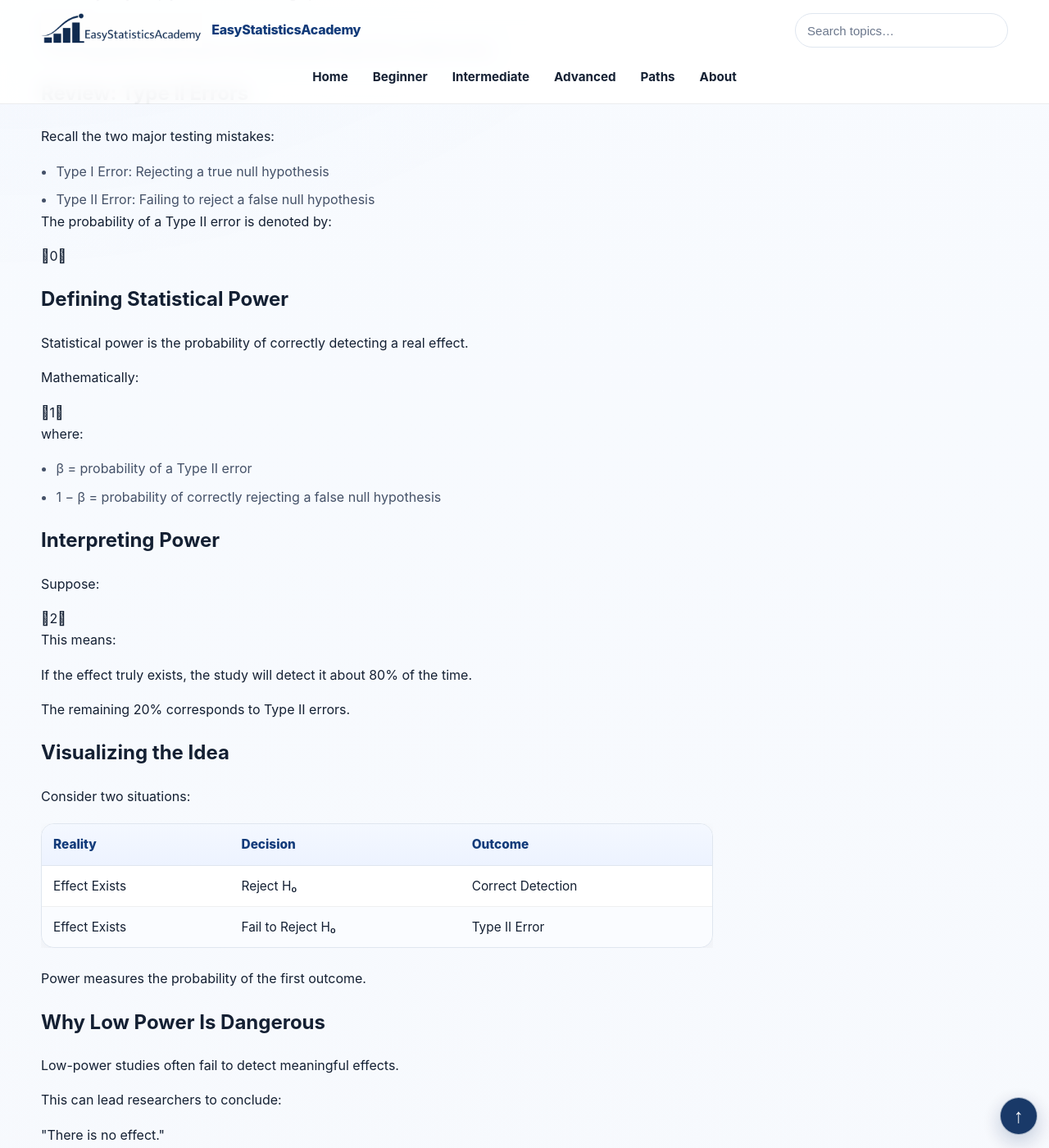
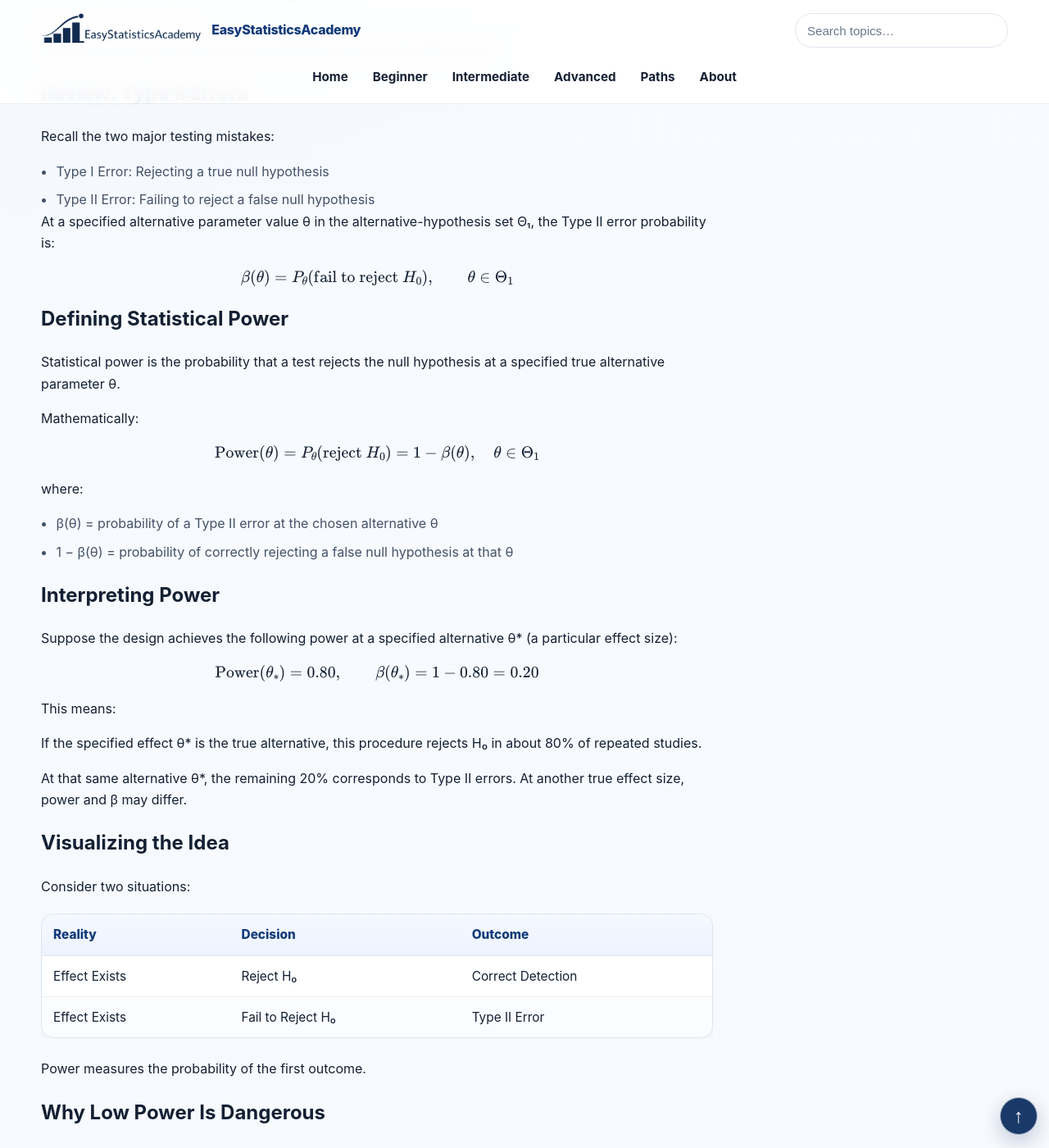
Before and after one commit to ammar-homaida-statistics/easystatisticsacademy, a Jekyll site: the page built from inference/power-sample-size/what-is-statistical-power/index.md, in a window 1280 px wide and 1400 px high, scrolled down 856 px. Shown: the whole window at 82% size. Built offline with Jekyll 4.4.1, drawn with Linux system fonts in a browser that asks for light colours; some of the changed text lies outside the part shown.

Commit message:
Restore five statistical power formulas and alternative-specific interpretation

```diff
--- a/inference/power-sample-size/what-is-statistical-power/index.md
+++ b/inference/power-sample-size/what-is-statistical-power/index.md
@@ -116,22 +116,30 @@ sidebar: false
     </ul>
 
     <p>
-      The probability of a Type II error is denoted by:
+      At a specified alternative parameter value θ in the
+      alternative-hypothesis set Θ₁, the Type II error probability is:
     </p>
 
-    0
+    \[
+\beta(\theta)=P_\theta(\text{fail to reject }H_0),
+\qquad\theta\in\Theta_1
+\]
 
     <h2>Defining Statistical Power</h2>
 
     <p>
-      Statistical power is the probability of correctly detecting a real effect.
+      Statistical power is the probability that a test rejects the null
+      hypothesis at a specified true alternative parameter θ.
     </p>
 
     <p>
       Mathematically:
     </p>
 
-    1
+    \[
+\operatorname{Power}(\theta)=P_\theta(\text{reject }H_0)
+=1-\beta(\theta),\quad\theta\in\Theta_1
+\]
 
     <p>
       where:
@@ -139,19 +147,23 @@ sidebar: false
 
     <ul class="bullets">
 
-      <li>β = probability of a Type II error</li>
+      <li>β(θ) = probability of a Type II error at the chosen alternative θ</li>
 
-      <li>1 − β = probability of correctly rejecting a false null hypothesis</li>
+      <li>1 − β(θ) = probability of correctly rejecting a false null hypothesis at that θ</li>
 
     </ul>
 
     <h2>Interpreting Power</h2>
 
     <p>
-      Suppose:
+      Suppose the design achieves the following power at a specified
+      alternative θ* (a particular effect size):
     </p>
 
-    2
+    \[
+\operatorname{Power}(\theta_*)=0.80,\qquad
+\beta(\theta_*)=1-0.80=0.20
+\]
 
     <p>
       This means:
@@ -160,12 +172,14 @@ sidebar: false
     <div class="example-box">
 
       <p>
-        If the effect truly exists, the study will detect it about 80% of the time.
+        If the specified effect θ* is the true alternative, this
+        procedure rejects H₀ in about 80% of repeated studies.
       </p>
     </div>
 
     <p>
-      The remaining 20% corresponds to Type II errors.
+      At that same alternative θ*, the remaining 20% corresponds to
+      Type II errors. At another true effect size, power and β may differ.
     </p>
 
     <h2>Visualizing the Idea</h2>
@@ -281,7 +295,9 @@ sidebar: false
       Traditional hypothesis testing focuses heavily on:
     </p>
 
-    3
+    \[
+\sup_{\theta\in\Theta_0}P_\theta(\text{reject }H_0)\le\alpha
+\]
 
     <p>
       which controls Type I errors.
@@ -291,10 +307,14 @@ sidebar: false
       Power focuses on the other side of the problem:
     </p>
 
-    4
+    \[
+\beta(\theta)=1-\operatorname{Power}(\theta),
+\qquad\theta\in\Theta_1
+\]
 
     <p>
-      and the ability to detect real effects.
+      A lower β(θ) indicates a greater chance of detecting that specified
+      alternative; both quantities must refer to the same θ.
     </p>
 
     <div class="concept-box">
@@ -362,7 +382,9 @@ sidebar: false
     </p>
 
     <p>
-      Larger samples generally increase power.
+      With a fixed alternative, significance level, distributional model,
+      and comparable study design, larger samples generally increase power.
+      Sample size alone cannot remedy selection bias or incorrect assumptions.
     </p>
 
     <h2>Power and Evidence</h2>
@@ -407,7 +429,8 @@ sidebar: false
     </p>
 
     <p>
-      Well-powered studies produce more reliable and stable conclusions.
+      Adequate power reduces the chance of overlooking the chosen effect,
+      but does not guarantee replication or protect against study bias.
     </p>
 
     <h2>The Bigger Picture</h2>
@@ -429,7 +452,10 @@ sidebar: false
       <strong>Core message:</strong>
 
       <p>
-        Statistical power is the probability of detecting a real effect. It equals 1 − β, where β is the probability of a Type II error. High power makes meaningful effects easier to detect and helps ensure that studies provide informative results.
+        At a stated alternative parameter θ, statistical power is the
+        probability of rejecting H₀. It equals 1 − β(θ), where β(θ)
+        denotes the probability of failing to reject at the same alternative.
+        Power is a planning property, not a guarantee for a single study.
       </p>
 
     </div>
@@ -458,13 +484,13 @@ sidebar: false
 
         <li>Statistical power is the probability of detecting a real effect</li>
 
-        <li>Power equals 1 − β</li>
+        <li>At a specified alternative θ, power equals 1 − β(θ)</li>
 
         <li>β represents the probability of a Type II error</li>
 
         <li>Low power increases the chance of missing meaningful effects</li>
 
-        <li>Common target power levels are 0.80 and 0.90</li>
+        <li>Common planning targets include 0.80 and 0.90, not universal requirements</li>
 
         <li>Power depends on effect size, sample size, significance level, and variability</li>
 
```
Also changed, not shown: other parts of inference/power-sample-size/what-is-statistical-power/index.md (+1 -1 lines).
